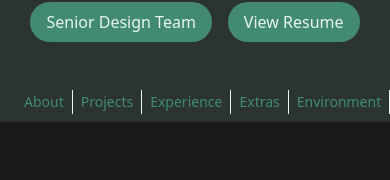
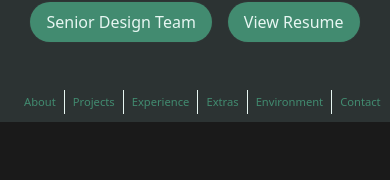
Before and after one commit to ZakMin11/personal-portfolio, a React (Vite) app: page / in a window 390 px wide. Shown: the part 562-742 px from the top of the page. Built offline with nearby package versions, Linux system fonts and the light colour scheme.

Commit message:
navbar tweaks

```diff
--- a/src/components/Header.jsx
+++ b/src/components/Header.jsx
@@ -8,7 +8,7 @@ const Header = () => {
         <h1 className="text-white text-2xl md:text-3xl font-bold">Zak Mineiko</h1>
       </div>
       <div className="max-w-6xl mx-auto mt-2">
-        <ul className="flex justify-around items-center text-white text-sm md:text-base">
+        <ul className="flex justify-around items-center text-white text-sm md:text-base navbar-small-screen">
           <li className="px-2"><a href="#about" className="hover:text-yellow-300 transition duration-300">About</a></li>
           <li className="border-l border-white h-6"></li>
           <li className="px-2"><a href="#projects" className="hover:text-yellow-300 transition duration-300">Projects</a></li>
--- a/src/components/Hero.jsx
+++ b/src/components/Hero.jsx
@@ -3,7 +3,6 @@ import React, { useState } from 'react';
 import { FaSchool, FaGraduationCap, FaPhone, FaEnvelope, FaLinkedin, FaGithub } from "react-icons/fa";
 import Modal from './Modal';
 import headshot from '../assets/headshot/headshot-green.png';
-import resume from '../assets/resume/2024FallResumeTimesGO.pdf';
 
 const Hero = () => {
   const [showResume, setShowResume] = useState(false);
@@ -53,7 +52,7 @@ const Hero = () => {
       </div>
       <div className="absolute bottom-0 left-0 w-full">
         <nav className="px-4 py-2">
-          <ul className="flex justify-around items-center text-accent text-sm md:text-base">
+          <ul className="flex justify-around items-center text-accent text-sm md:text-base navbar-small-screen">
             <li className="px-2"><a href="#about" className="hover:text-text">About</a></li>
             <li className="border-l border-text h-6"></li>
             <li className="px-2"><a href="#projects" className="hover:text-text">Projects</a></li>
@@ -70,7 +69,7 @@ const Hero = () => {
       </div>
       <Modal show={showResume} onClose={() => setShowResume(false)}>
         <iframe
-          src={resume}
+          src="src/assets/resume/2024FallResumeTimesGO.pdf"
           width="100%"
           height="650px"
 
--- a/src/index.css
+++ b/src/index.css
@@ -28,3 +28,8 @@ html {
 .no-scroll {
   overflow: hidden;
 }
+@media (max-width: 450px) {
+  .navbar-small-screen {
+    font-size: 0.7rem; /* Adjust the size as needed */
+  }
+}
```
Also changed, not shown: src/App.css (line endings or trailing spaces).
